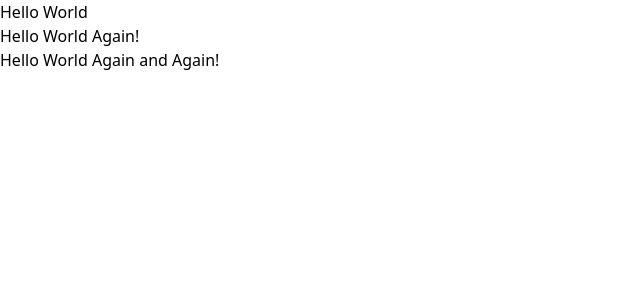
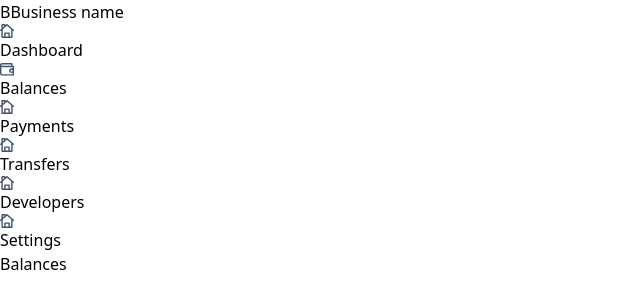
Before and after one commit to francisudeji/react-admin-dashboard-ui, a React (Create React App) app: page / in a window 1280 px wide. Shown: the top 308 px of the page, without its empty margins (0-640 px from the left). Built offline with nearby package versions, Linux system fonts and the light colour scheme.

Commit message:
Separate into smaller components

```diff
--- a/src/App.js
+++ b/src/App.js
@@ -1,11 +1,12 @@
 import React from 'react'
+import Sidebar from './components/sidebar'
+import Main from './components/main'
 
 function App() {
   return (
-    <div className='App'>
-      <h1>Hello World</h1>
-      <h2>Hello World Again!</h2>
-      <h3>Hello World Again and Again!</h3>
+    <div className='container'>
+      <Sidebar />
+      <Main />
     </div>
   )
 }
--- /dev/null
+++ b/src/components/main.js
@@ -0,0 +1,14 @@
+import React from 'react'
+
+function Main() {
+  return (
+    <main className='main'>
+      <header className='main__header'>
+        <h1>Balances</h1>
+      </header>
+      <div className='main__body'></div>
+    </main>
+  )
+}
+
+export default Main
--- /dev/null
+++ b/src/components/sidebar.js
@@ -0,0 +1,67 @@
+import React from 'react'
+// import { Link } from 'react-router-dom'
+
+function Sidebar() {
+  return (
+    <aside className='sidebar'>
+      <header className='sidebar__header'>
+        <button className='btn btn--logo'>B</button>
+        <button className='btn btn--dropdown'>Business name</button>
+      </header>
+      <nav className='sidebar__nav'>
+        <ul className='list'>
+          <li className='list__item'>
+            <a href='/'>
+              <span>
+                <img src='/assets/svgs/home.svg' alt='Dashboard' />
+              </span>
+              Dashboard
+            </a>
+          </li>
+          <li className='list__item'>
+            <a href='/'>
+              <span>
+                <img src='/assets/svgs/balances.svg' alt='Balances' />
+              </span>
+              Balances
+            </a>
+          </li>
+          <li className='list__item'>
+            <a href='/'>
+              <span>
+                <img src='/assets/svgs/home.svg' alt='Payments' />
+              </span>
+              Payments
+            </a>
+          </li>
+          <li className='list__item'>
+            <a href='/'>
+              <span>
+                <img src='/assets/svgs/home.svg' alt='Transfers' />
+              </span>
+              Transfers
+            </a>
+          </li>
+          <li className='list__item'>
+            <a href='/'>
+              <span>
+                <img src='/assets/svgs/home.svg' alt='Developers' />
+              </span>
+              Developers
+            </a>
+          </li>
+          <li className='list__item'>
+            <a href='/'>
+              <span>
+                <img src='/assets/svgs/home.svg' alt='Settings' />
+              </span>
+              Settings
+            </a>
+          </li>
+        </ul>
+      </nav>
+    </aside>
+  )
+}
+
+export default Sidebar
```
